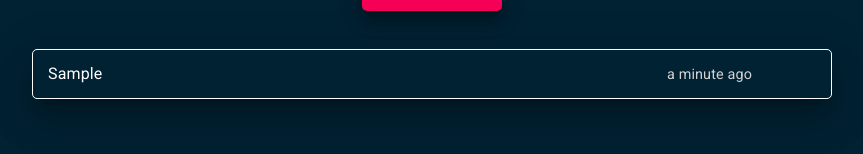
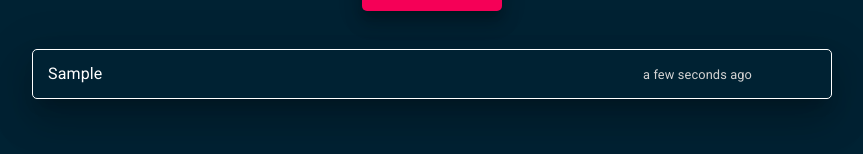
Before and after one commit to codeiotic/simple-todoapp, a React (Create React App) app: page / in a window 1280 px wide. Both pictures are taken after typing "Sample" into the empty fields and a click on the button "ADD". Shown: the part 169-323 px from the top of the page, without its empty margins (208-1071 px from the left). Built offline with nearby package versions, Linux system fonts and the light colour scheme.

Commit message:
Fixed real time update of `moment().fromNow()`

```diff
--- a/src/App.tsx
+++ b/src/App.tsx
@@ -56,7 +56,7 @@ export default function App(): JSX.Element {
         index: maxIndexValue(todosArray) + 1,
         todos: value,
         completed: false,
-        time: moment().format("LLLL"),
+        time: new Date().toISOString(),
       });
       setValue("");
     } else {
--- a/src/components/Modal.tsx
+++ b/src/components/Modal.tsx
@@ -59,7 +59,7 @@ const modalBody = ({
               index: index,
               todos: value,
               completed: completed,
-              time: moment().format("LLLL"),
+              time: new Date().toISOString(),
             },
             index: index,
           });
--- a/src/components/TodoItem.tsx
+++ b/src/components/TodoItem.tsx
@@ -12,7 +12,7 @@ import { DraggableProvided } from "react-beautiful-dnd";
 import useLocalStorage from "../hooks/useLocalStorage";
 import ReactHtmlParser from "react-html-parser";
 import { FiChevronDown, FiChevronUp } from "react-icons/fi";
-import { MouseEvent, useState } from "react";
+import { MouseEvent, useEffect, useState } from "react";
 import TodoItemStyles from "../styles/TodoItem";
 import truncate from "../utils/truncate";
 import moment from "moment";
@@ -39,13 +39,15 @@ const TodoItem = ({
   todoIndex,
   todoArrayIndex,
   provided,
+  time,
   handleModalOpen,
   deleteTodo,
-  time,
 }: ListItemProps): JSX.Element => {
   const { todosArray } = useLocalStorage();
   const className = TodoItemStyles();
   const [anchorEl, setAnchorEl] = useState<null | HTMLElement>(null);
+  const [updatedTime, setUpdatedTime] = useState(moment(time).fromNow());
+
   let menuOpen = Boolean(anchorEl);
   const matches = useMediaQuery("(min-width:600px)");
 
@@ -56,6 +58,16 @@ const TodoItem = ({
   const handleMenuOpen = (e: MouseEvent<HTMLButtonElement>): void => {
     setAnchorEl(e.currentTarget);
   };
+
+  useEffect((): (() => void) => {
+    let handle = setInterval((): void => {
+      setUpdatedTime(moment(time).fromNow());
+    }, 10000);
+
+    return (): void => {
+      clearInterval(handle);
+    };
+  }, []);
 
   return (
     <ListItem
@@ -72,9 +84,11 @@ const TodoItem = ({
           ? ReactHtmlParser(truncate(todos.strike()))
           : truncate(todos)}
       </ListItemText>
-      <ListItemText className={className.time}>
+      <ListItemText className={className.time} id="time">
         {time
-          ? moment(time).fromNow(!matches)
+          ? window.innerWidth <= 600
+            ? updatedTime.slice(0, -4)
+            : updatedTime
           : "Please clear all todos to see the time"}
       </ListItemText>
       <ListItemIcon>
--- a/src/styles/TodoItem.ts
+++ b/src/styles/TodoItem.ts
@@ -63,7 +63,7 @@ const TodoItemStyles = makeStyles((theme: Theme) =>
     time: {
       "& span": {
         textAlign: "right",
-        fontSize: "0.9rem",
+        fontSize: "0.8rem",
         fontWeight: "normal",
         color: "lightgray",
       },
```
